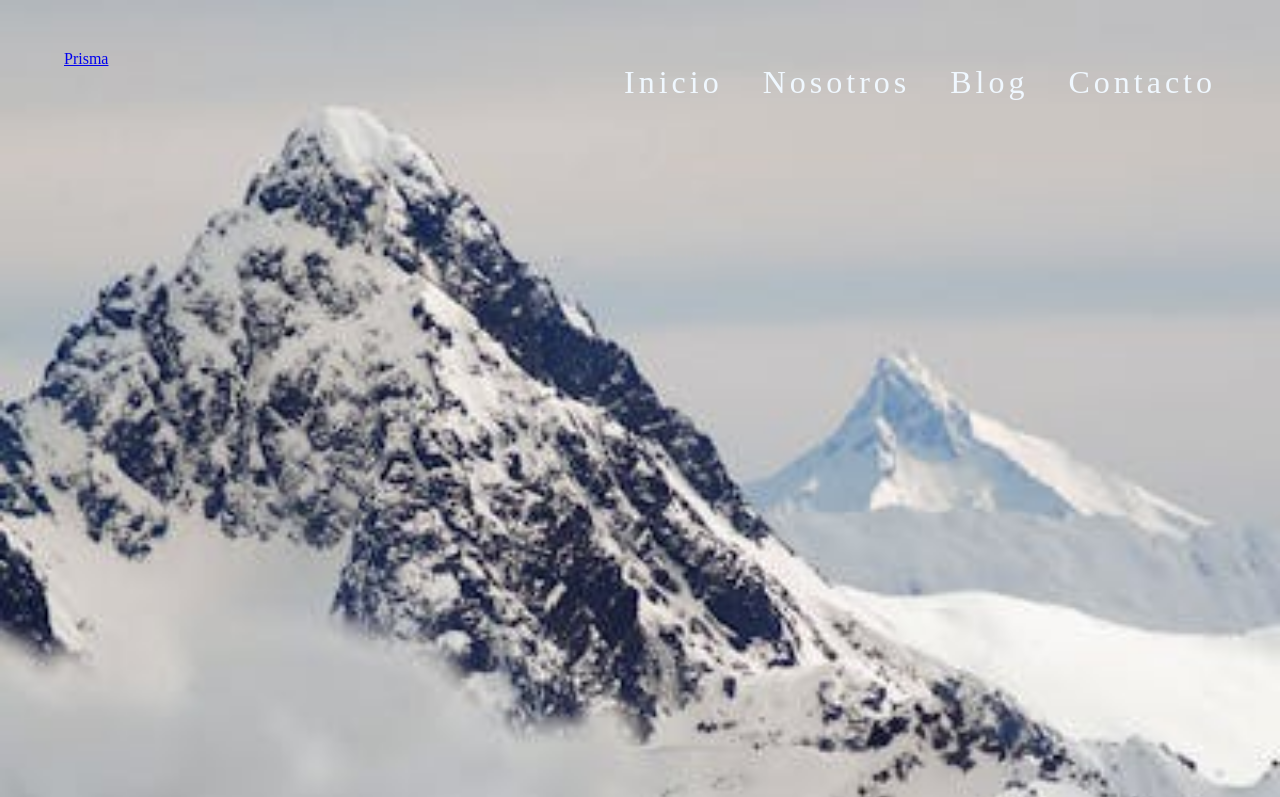
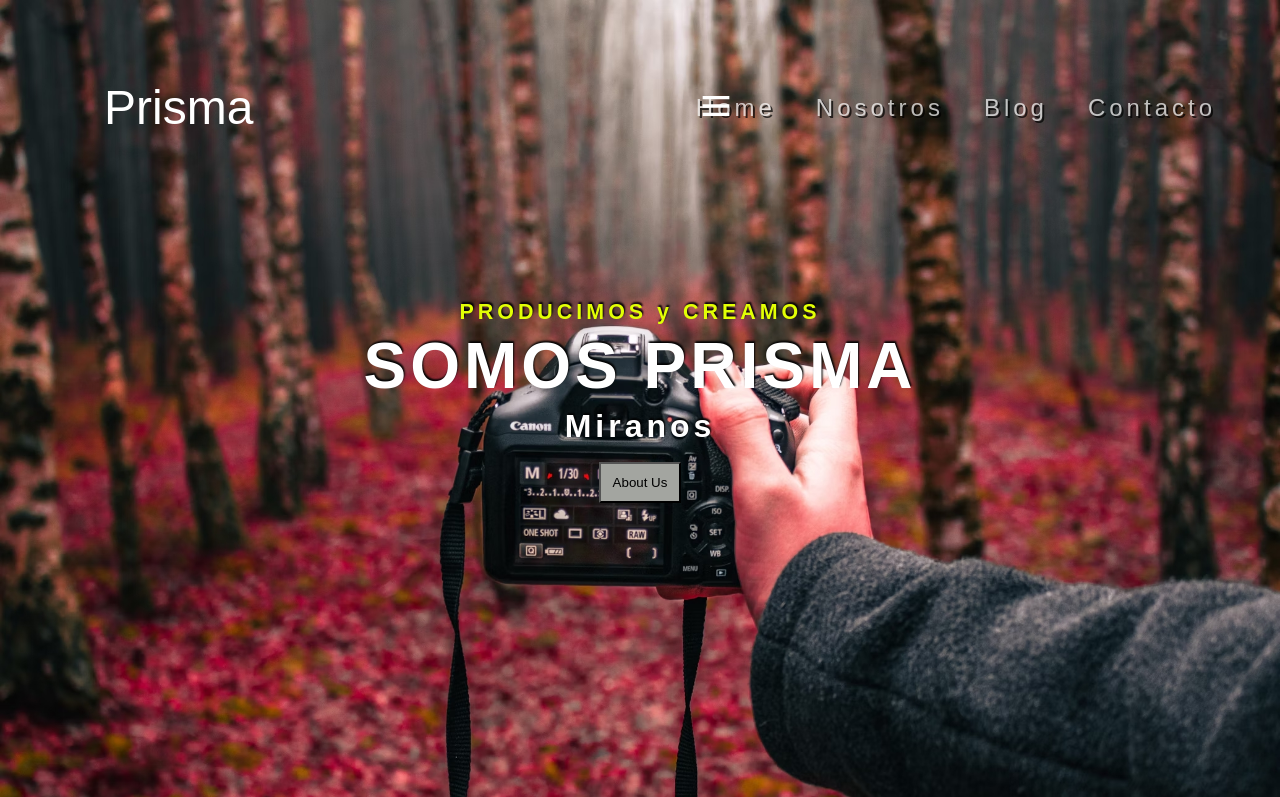
Before and after one commit to Billanilazaro97/Trabajo-Integrador, a plain HTML site: page index.html in a window 1280 px wide. Shown: the top 797 px of the page. Drawn offline with Linux system fonts and the light colour scheme.

Commit message:
breve presentacion (NO HAGAS merge aun)

```diff
--- a/index.html
+++ b/index.html
@@ -18,7 +18,7 @@
                 <ul class="nav__list">
 
                     <li class="nav__item">
-                        <a href="#" class="nav__links">Inicio</a>
+                        <a href="#" class="nav__links">Home</a>
                     </li>
 
                     <li class="nav__item">
@@ -32,10 +32,6 @@
                     <li class="nav__item">
                         <a href="#" class="nav__links">Contacto</a>
                     </li>
-
-
-
-
                 </ul>
 
                 <a href="#nav" class="nav__hamburguesa">
@@ -46,16 +42,22 @@
                     <img src="img/assets/cerrar.svg" alt="" class="nav__icon">
                 </a>
 
+            </nav>
+
+            <div class="articulo__intro">
+
+                <h6 class="intro__breve title">PRODUCIMOS y CREAMOS</h6>
+                <h1 class="intro__breve">SOMOS PRISMA</h1>
+                <p class="intro__breve"><strong>Miranos</strong></p>
+                <button class="btn__about">About Us</button>
+
+            </div>
+
+        </header>
+
+        <!-- Article: Breve descripcion -->
 
 
-
-
-            </nav>
-
-
-
-
-        </header>
 
 
 
--- a/style.css
+++ b/style.css
@@ -5,7 +5,9 @@
 }
 
 body {
-    background-color: #D0D0B3;
+    max-width: 100%;
+    min-height: 100vh;
+    font-family: Arial, Helvetica, sans-serif;
 }
 
 .container {
@@ -17,12 +19,13 @@ body {
 
 .head {
     background-image: linear-gradient(rgba(0, 0, 0, 0.1), rgba(0, 0, 0, 0.2));
-    background-image: url(img/naturaleza1.jpg);
+    background-image: url(img/assets/frame-3.jpg);
     background-size: cover;
     min-height: 500px;
     height: 100vh;
-    color: aliceblue;
+    color: rgb(255, 255, 255);
 }
+
 
 .nav {
     --state-cerrar: scale(0);
@@ -45,9 +48,17 @@ body {
 }
 
 .nav__logo {
-    height: 64px;
+    padding: 40px;
+    color: white;
+}
+
+.nav__logo {
+    font-size: 3rem;
+    text-decoration: none;
     z-index: 1;
 }
+
+
 
 .nav__hamburguesa,
 .nav__cerrar {
@@ -66,12 +77,13 @@ body {
 
 
 .nav__icon {
-    width: 80px;
+    width: 40px;
 }
 
 .nav__list {
 
     background-color: #000;
+    opacity: 0.7;
     position: absolute;
     top: 0;
     bottom: 0;
@@ -81,7 +93,8 @@ body {
 
     display: grid;
     align-content: center;
-    gap: 1rem;
+    text-align: center;
+    gap: 1.5rem;
     padding-left: 5%;
 
     transform: var(--state-hamburguesa);
@@ -95,16 +108,18 @@ body {
 }
 
 .nav__links {
-    color: aliceblue;
+    color: rgb(255, 255, 255);
     text-decoration: none;
-    font-size: 2rem;
+    font-size: 1.5rem;
     letter-spacing: 4px;
+    font-weight:500;
+    text-shadow: 2px 2px rgb(0, 0, 0);
 }
 
 @media (min-width:768px) {
     .nav {
 
-        --state-hamburguesa: scale(0);
+        --state-hamburguesa: scale(1);
         --state-menu: translate(0);
     }
 
@@ -134,6 +149,37 @@ body {
     }
 }
 
+
+.articulo__intro {
+    margin-top: 4rem;
+    width: 100%;
+    min-height: 250px;
+    text-align: center;
+
+
+
+    /* color: rgb(255, 255, 255); */
+    text-decoration: none;
+    font-size: 2rem;
+    letter-spacing: 4px;
+    line-height: 1.25;
+    word-spacing: 0.5;
+    font-weight:500;
+    text-shadow: 1px -2px 2px rgb(3, 3, 3) ;
+    padding: 20px;
+}
+
+h5, .title {
+    color: rgb(226, 255, 5);
+    text-shadow: 1px -2px 2px black
+}
+
+.btn__about {
+    padding: .7rem;
+    margin-top: 1rem;
+    overflow: hidden;
+    background-color: rgb(163, 165, 160);
+}
 
 
 
```
Also changed, not shown: img/assets/frame-1.jpg (added), img/assets/frame-2.jpg (added), img/assets/frame-3.jpg (added), img/assets/frame-4.jpg (added), img/assets/log_prisma-sin-bck.png (added).
